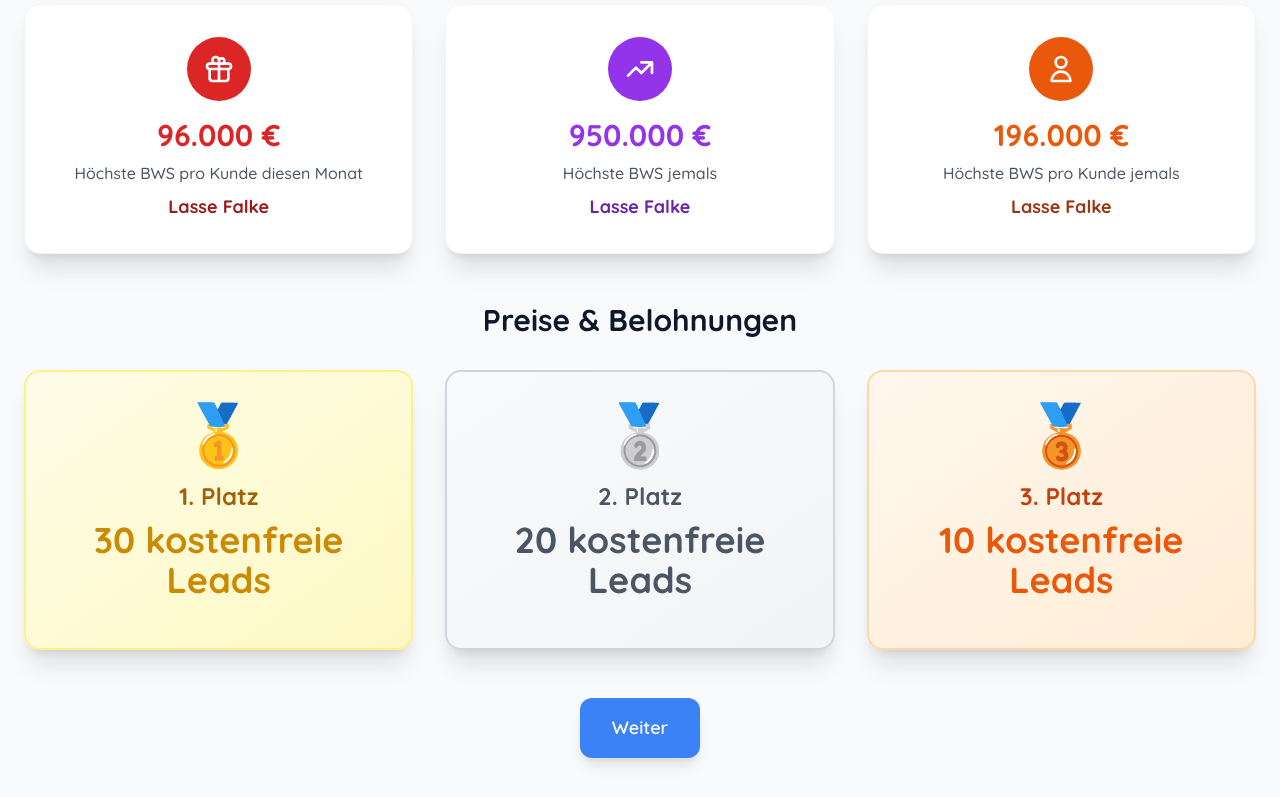
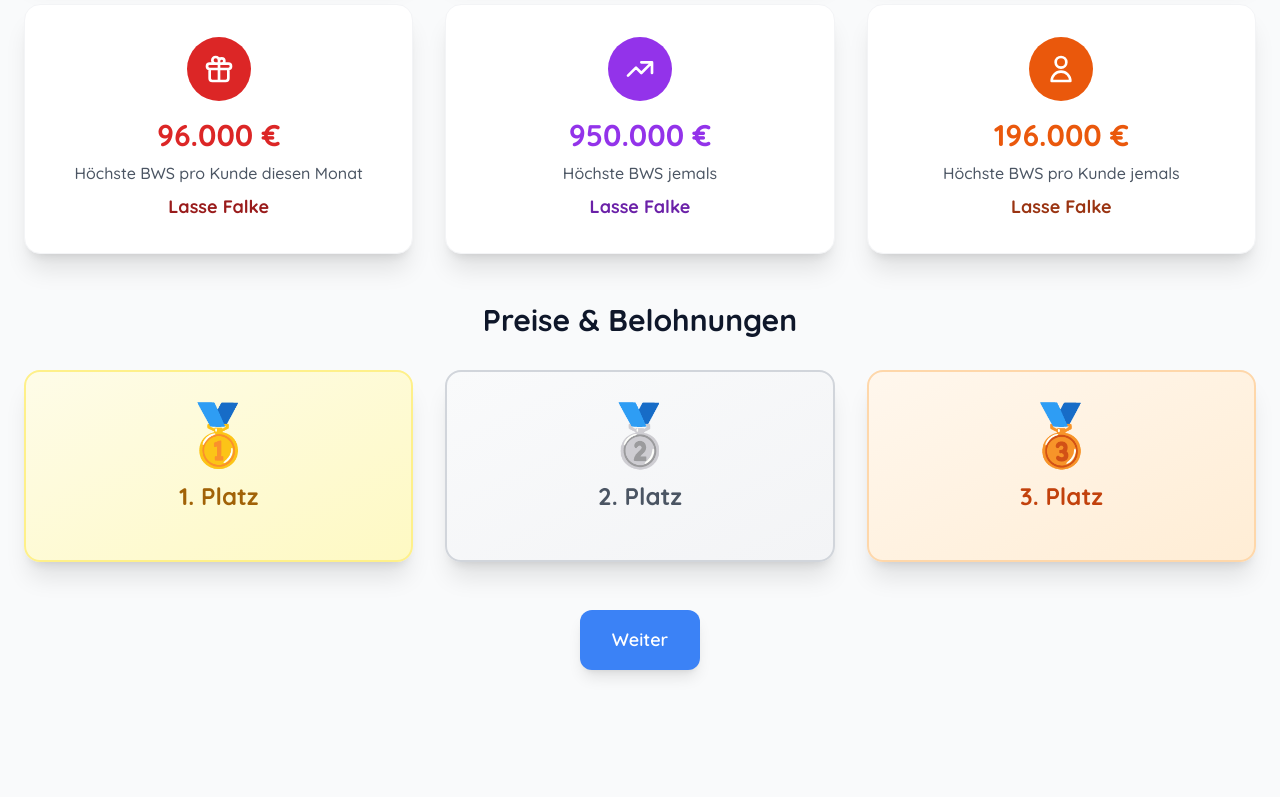
Before and after one commit to Lafalke1996/rangliste, a plain HTML site: page index.html in a window 1280 px wide. Shown: the part 1548-2345 px from the top of the page. After the commit the page ends 2266 px from the top, so only its background shows below. Drawn offline with nearby package versions, Linux system fonts and the light colour scheme.

Commit message:
Update index.html

```diff
--- a/index.html
+++ b/index.html
@@ -158,7 +158,7 @@
                         <div class="bg-gradient-to-br from-yellow-50 to-yellow-100 rounded-2xl shadow-xl p-6 sm:p-8 text-center border-2 border-yellow-200 hover:shadow-2xl transition-all duration-300 transform hover:scale-105 sm:col-span-2 lg:col-span-1">
                             <div class="text-5xl sm:text-6xl mb-4">🥇</div>
                             <h3 class="text-xl sm:text-2xl font-bold text-yellow-700 mb-2">1. Platz</h3>
-                            <div class="text-3xl sm:text-4xl font-bold text-yellow-600 mb-4">30 kostenfreie Leads</div>
+                            <div class="text-3xl sm:text-4xl font-bold text-yellow-600 mb-4"></div>
                             <p class="text-yellow-700 font-medium"></p>
                             <p class="text-yellow-600 text-sm mt-2"></p>
                         </div>
@@ -167,7 +167,7 @@
                         <div class="bg-gradient-to-br from-gray-50 to-gray-100 rounded-2xl shadow-xl p-6 sm:p-8 text-center border-2 border-gray-300 hover:shadow-2xl transition-all duration-300 transform hover:scale-105">
                             <div class="text-5xl sm:text-6xl mb-4">🥈</div>
                             <h3 class="text-xl sm:text-2xl font-bold text-gray-600 mb-2">2. Platz</h3>
-                            <div class="text-3xl sm:text-4xl font-bold text-gray-600 mb-4">20 kostenfreie Leads</div>
+                            <div class="text-3xl sm:text-4xl font-bold text-gray-600 mb-4"></div>
                             <p class="text-gray-600 font-medium"></p>
                             <p class="text-gray-500 text-sm mt-2"></p>
                         </div>
@@ -176,7 +176,7 @@
                         <div class="bg-gradient-to-br from-orange-50 to-orange-100 rounded-2xl shadow-xl p-6 sm:p-8 text-center border-2 border-orange-200 hover:shadow-2xl transition-all duration-300 transform hover:scale-105">
                             <div class="text-5xl sm:text-6xl mb-4">🥉</div>
                             <h3 class="text-xl sm:text-2xl font-bold text-orange-700 mb-2">3. Platz</h3>
-                            <div class="text-3xl sm:text-4xl font-bold text-orange-600 mb-4">10 kostenfreie Leads</div>
+                            <div class="text-3xl sm:text-4xl font-bold text-orange-600 mb-4"></div>
                             <p class="text-orange-700 font-medium"></p>
                             <p class="text-orange-600 text-sm mt-2"></p>
                         </div>
@@ -420,7 +420,7 @@
                 { "name": "Dario Bonacker", "bws": 0 },
                 { "name": "Finn Harenberg", "bws": 0 },
                 { "name": "Lasse Falke", "bws": 0 },
-                { "name": "Franziska Maier", "bws": 0 },
+                { "name": "Franziska Maier", "bws": 48000 },
                 { "name": "Marcel Hoppe", "bws": 0 },
                 { "name": "Simon Schneemann", "bws": 0 },
                 { "name": "Manuel Pfaff-Borgle", "bws": 0 },
```
